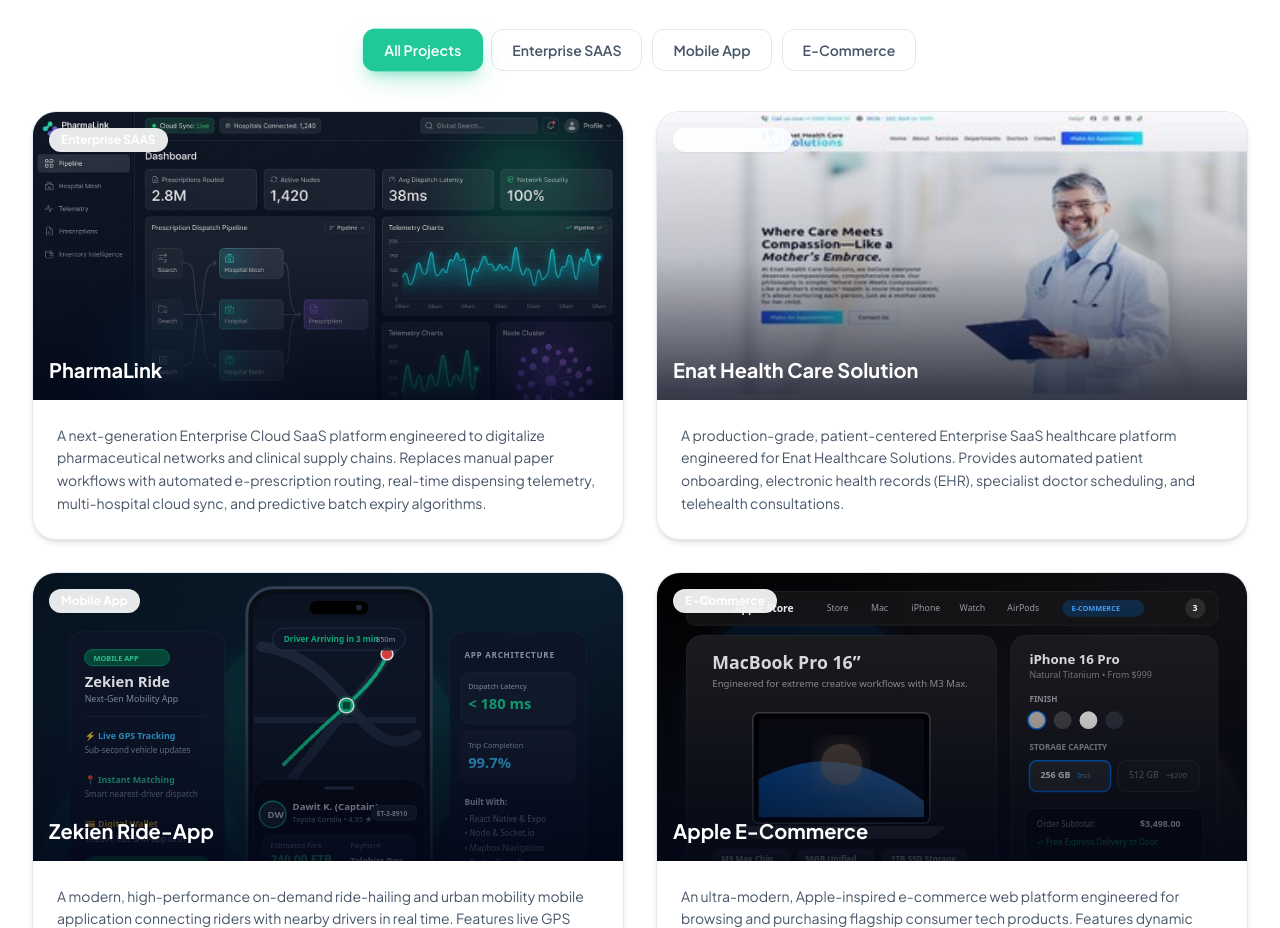
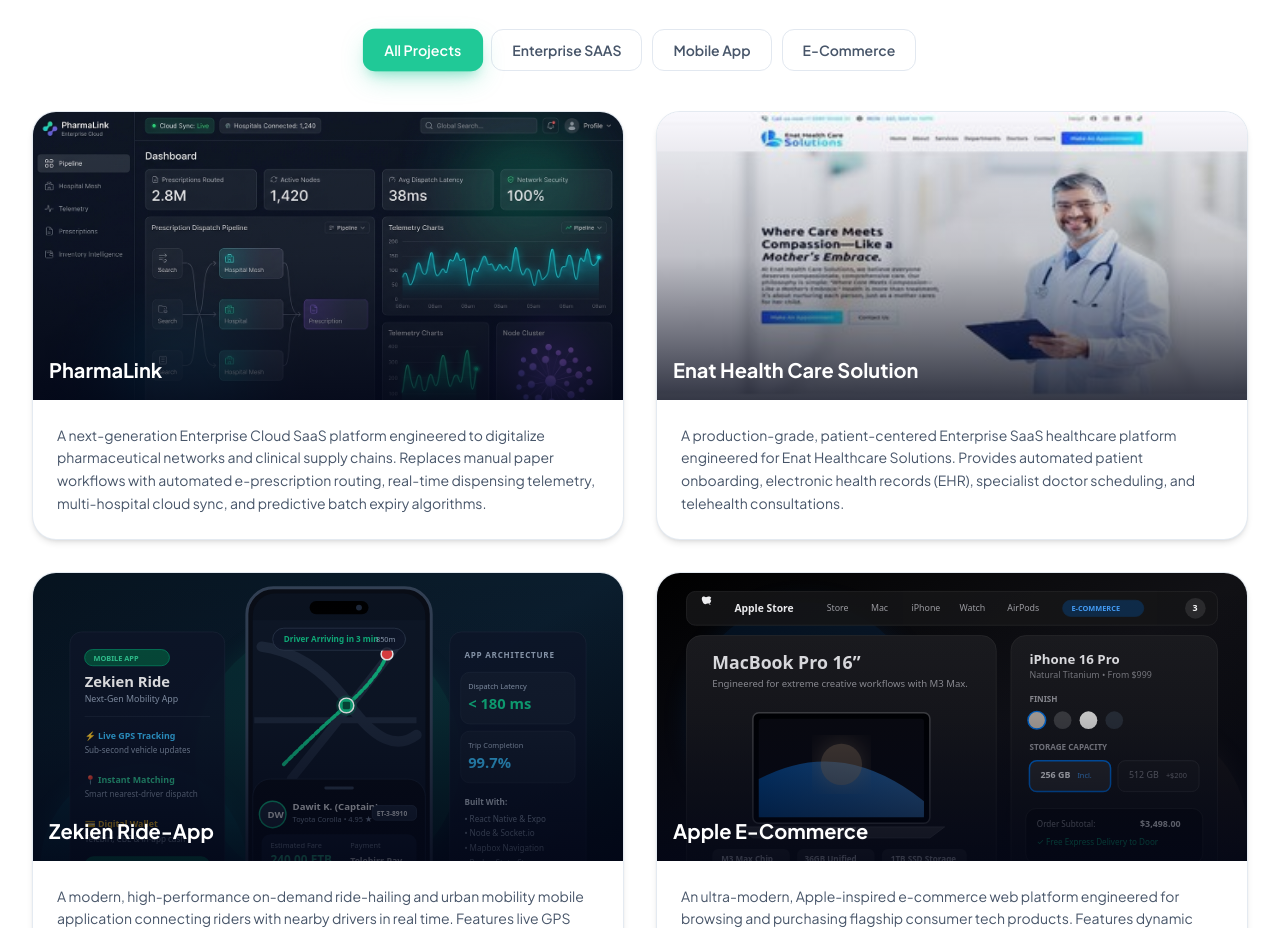
Before and after one commit to meseretshumye/Resume, a React (Vite) app: page / in a window 1280 px wide. Shown: the part 4640-5568 px from the top of the page. Built offline with nearby package versions, Linux system fonts and the light colour scheme.

Commit message:
style(projects): remove category pill badge from all project preview cards

```diff
--- a/src/components/Projects.jsx
+++ b/src/components/Projects.jsx
@@ -79,12 +79,6 @@ export default function Projects({ projects }) {
                   }}
                 />
                 <div className="absolute inset-0 bg-gradient-to-t from-slate-950/80 via-slate-950/20 to-transparent"></div>
-                {/* Top badge */}
-                <div className="absolute top-4 left-4 flex items-center">
-                  <span className="px-3 py-1 rounded-full text-xs font-bold bg-white/90 dark:bg-slate-900/90 backdrop-blur-md text-slate-800 dark:text-white shadow-sm">
-                    {project.category}
-                  </span>
-                </div>
 
                 {/* Bottom title inside image */}
                 <div className="absolute bottom-4 left-4 right-4 text-white">
```
